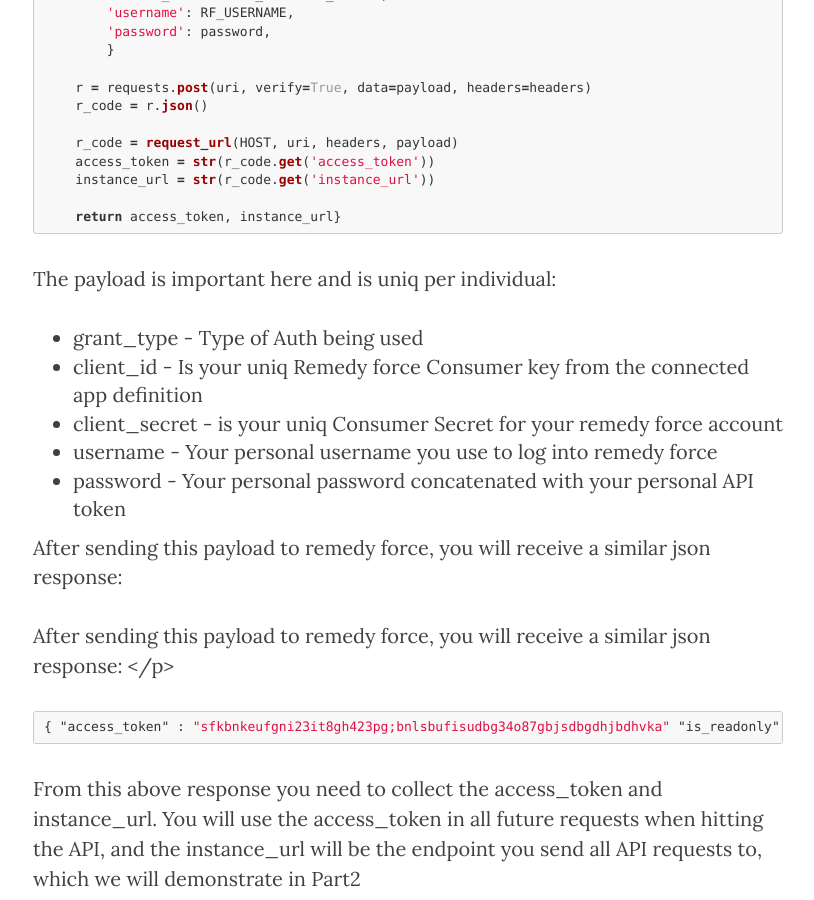
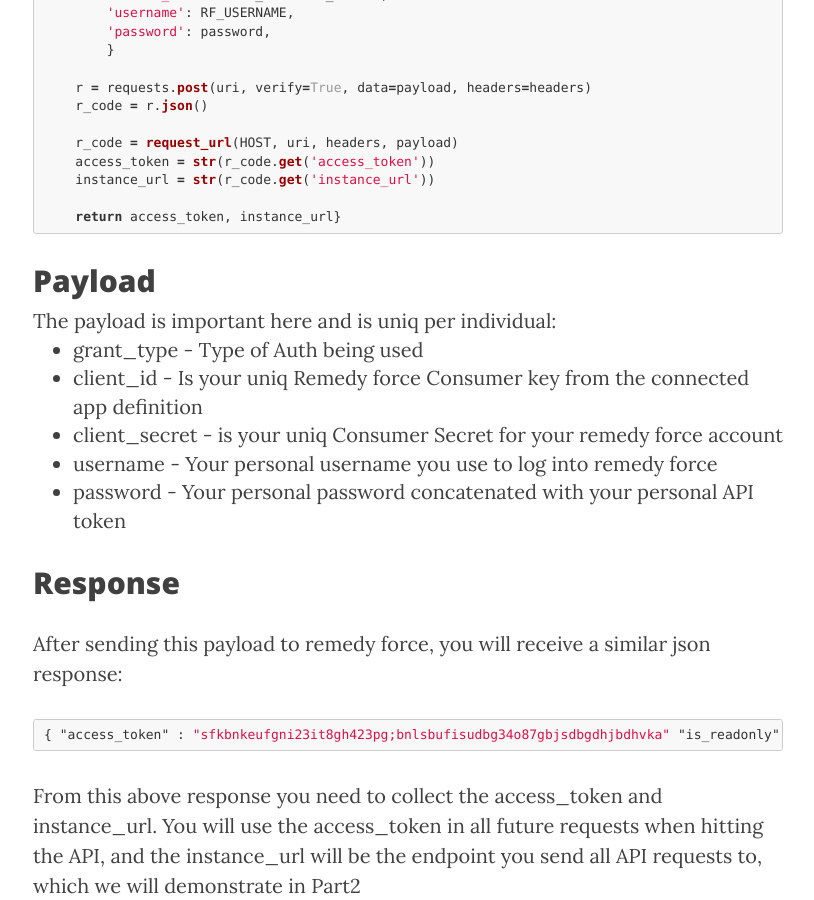
Before and after one commit to AZaugg/andyzaugg.github.io, a Jekyll site: the page built from _posts/2016-03-17-bmc-remedyforce-api.markdown, in a window 1280 px wide and 900 px high, scrolled down 1576 px. Shown: the whole window, without its empty margins (232-1046 px from the left). Built offline with Jekyll 4.4.1, drawn with Linux system fonts in a browser that asks for light colours; nearby versions of some CDN libraries.

Commit message:
Added additional headings

```diff
--- a/_posts/2016-03-17-bmc-remedyforce-api.markdown
+++ b/_posts/2016-03-17-bmc-remedyforce-api.markdown
@@ -60,13 +61,10 @@
 <li>username - Your personal username you use to log into remedy force</li>
 <li>password - Your personal password concatenated with your personal API token</li>
 </ul>
+</p>
+<h2>Response</h2>
+After sending this payload to remedy force, you will receive a similar json response:
 
-After sending this payload to remedy force, you will receive a similar json response:
-</p>
-
-
-After sending this payload to remedy force, you will receive a similar json response:
-</p>
 {% highlight json %}
   {
     "access_token" : "sfkbnkeufgni23it8gh423pg;bnlsbufisudbg34o87gbjsdbgdhjbdhvka"
```
Also changed, not shown: other parts of _posts/2016-03-17-bmc-remedyforce-api.markdown (+1 -0 lines).
